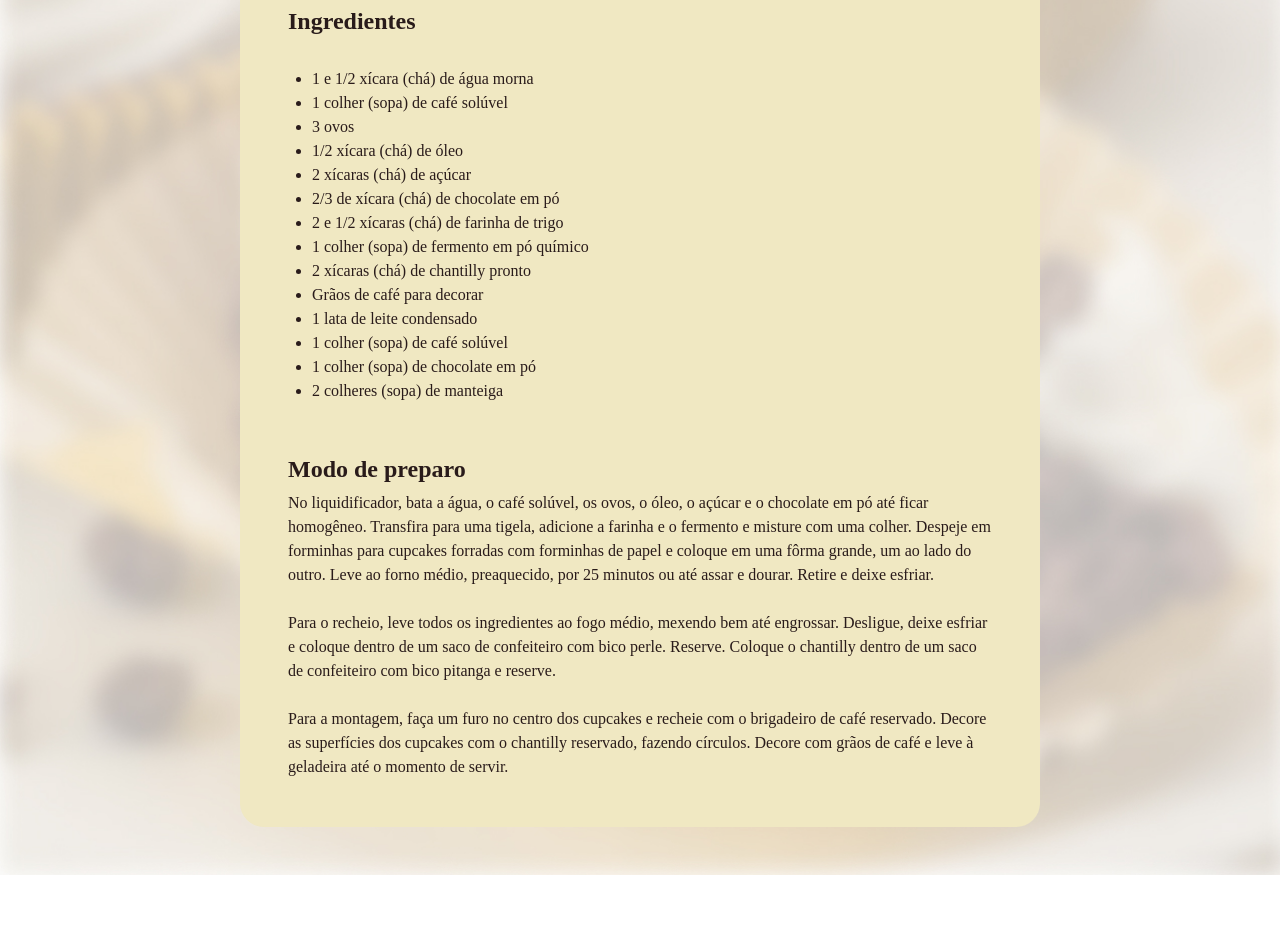
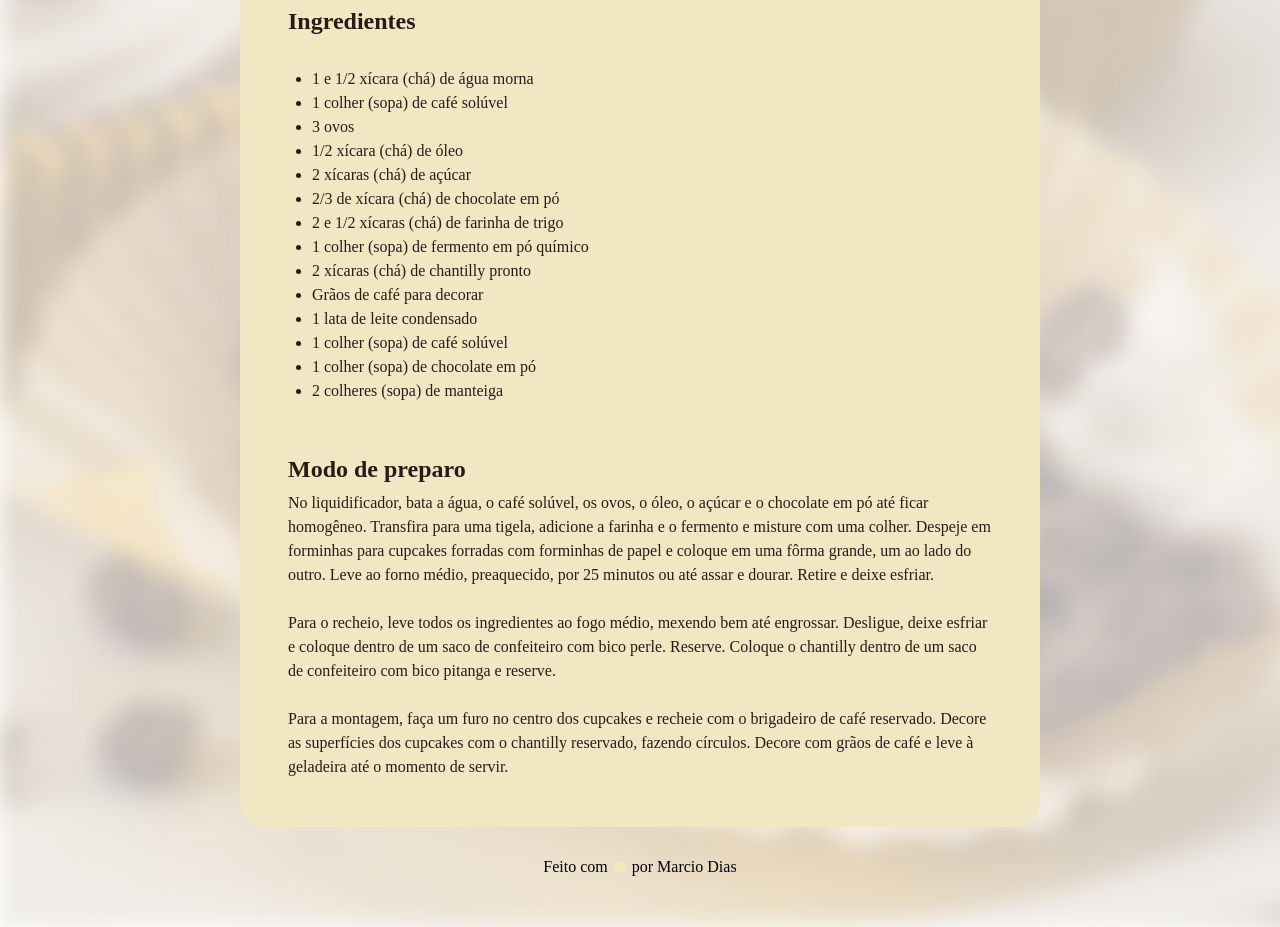
Before and after one commit to marciodvlpr/Pagina-Receita, a plain HTML site: page index.html in a window 1280 px wide. Shown: the part 720-1647 px from the top of the page. Before the commit the page ends 1595 px from the top, so only its background shows below. Drawn offline with Linux system fonts and the light colour scheme; a web font is replaced by a local one.

Commit message:
finished project

```diff
--- a/index.html
+++ b/index.html
@@ -103,5 +103,10 @@
         </main>
 
     </div>
+
+    <footer>
+        Feito com <img src="assets/heart.svg" alt="Coração fofinho"> por Marcio Dias
+    </footer>
+
 </body>
 </html>
--- a/style.css
+++ b/style.css
@@ -23,7 +23,7 @@ body{
     padding: 24px;
     background-color: #F0E8C2;
     border-radius: 24px;
-    margin: 48px auto;
+    margin: 48px auto 28px;
     font-family: "Alice", serif;
 
 }
@@ -63,3 +63,15 @@ h1, h2{
 ul{
     padding: 24px;
 }
+
+footer{
+    color: black;
+    text-align: center;
+    padding-bottom: 48px    ;
+
+
+}
+
+footer img{
+    vertical-align: middle;
+}
```
Also changed, not shown: assets/heart.svg (added).
